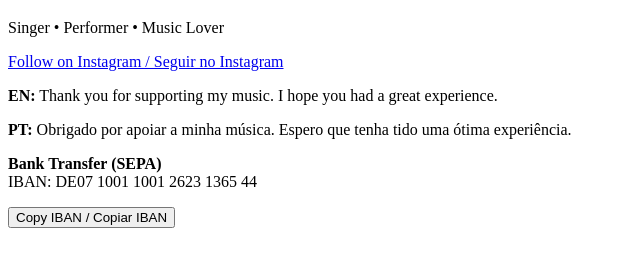
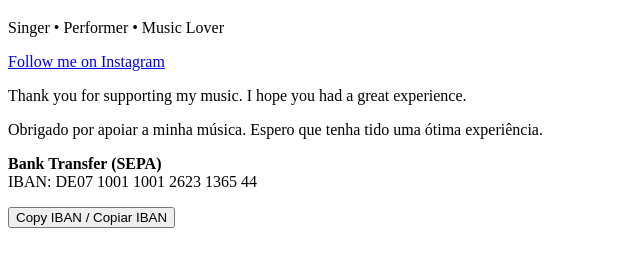
Before and after one commit to marianobustos1992-eng/mariano-web, a plain HTML site: page index.html in a window 1280 px wide. Shown: the part 87-354 px from the top of the page, without its empty margins (0-640 px from the left). Drawn offline with Linux system fonts and the light colour scheme.

Commit message:
Update index.html

```diff
--- a/index.html
+++ b/index.html
@@ -64,14 +64,13 @@
     <div class="logo">MB</div>
     <h1>MARIANO BUSTOS</h1>
     <p>Singer • Performer • Music Lover</p>
-    <a class="btn" href="https://instagram.com/marianobustoss" target="_blank">Follow on Instagram / Seguir no Instagram</a>
+    <a class="btn" href="https://instagram.com/marianobustoss" target="_blank">Follow me on Instagram</a>
     <div class="thanks">
-      <p><strong>EN:</strong> Thank you for supporting my music. I hope you had a great experience.</p>
-      <p><strong>PT:</strong> Obrigado por apoiar a minha música. Espero que tenha tido uma ótima experiência.</p>
+      <p>Thank you for supporting my music. I hope you had a great experience.</p>
+      <p>Obrigado por apoiar a minha música. Espero que tenha tido uma ótima experiência.</p>
     </div>
     <div class="iban-box">
-      <p><strong>Bank Transfer (SEPA)</strong><br>
-      IBAN: DE07 1001 1001 2623 1365 44</p>
+      <p><strong>Bank Transfer (SEPA)</strong><br>IBAN: DE07 1001 1001 2623 1365 44</p>
       <button class="btn" onclick="copyIBAN()">Copy IBAN / Copiar IBAN</button>
     </div>
   </div>
```
